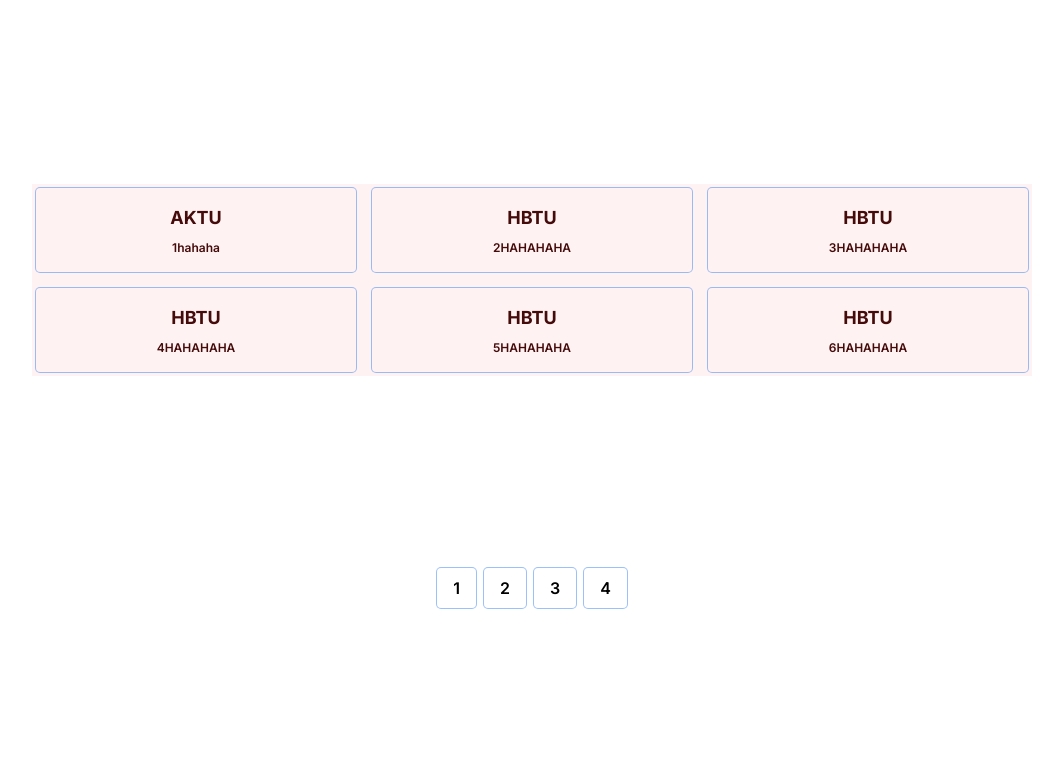
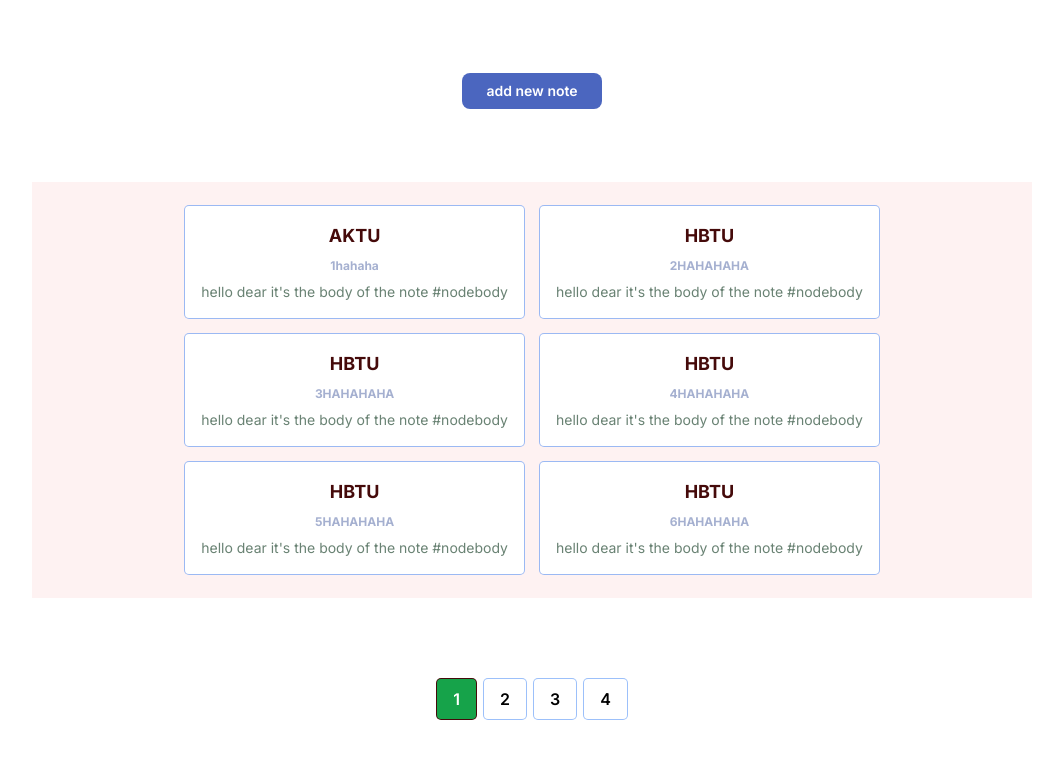
Before and after one commit to abhis12321/ecowiser-assignment, a Next.js app: page / in a window 1280 px wide. Shown: the top 758 px of the page, without its empty margins (108-1171 px from the left). Built offline with nearby package versions, Linux system fonts and the light colour scheme.

Commit message:
Some functionality modified

```diff
--- a/src/app/_component/NodesContainer.js
+++ b/src/app/_component/NodesContainer.js
@@ -1,11 +1,11 @@
 import React from 'react';
 import NoteBox from './NoteBox';
 
-export default function NoteList({ notes}) {
+export default function NoteContainer({ notes , currentPage , saveNote }) {
     return (
-        <div className="w-[98%] max-w-[1000px] mx-auto flex flex-wrap gap-4 justify-center items-center overflow-auto p-1 bg-red-50">
-            {notes.map((note , index) => (
-                <NoteBox key={index} note={note} />
+        <div className="w-[98%] max-w-[1000px] mx-auto flex flex-wrap gap-4 justify-center items-center overflow-auto px-4 py-6 bg-red-50">
+            {currentPage.map((index , i) => (
+                <NoteBox key={i} note={notes[index]} saveNote={saveNote} exist={index} />
             ))}
         </div>
     );
--- a/src/app/_component/NoteBox.js
+++ b/src/app/_component/NoteBox.js
@@ -1,10 +1,17 @@
-import React from 'react'
+import React, { useState } from 'react'
+import NoteForm from './NoteForm';
 
-export default function NoteBox({note}) {
+export default function NoteBox({note , saveNote , exist}) {
+  const [editable , setEditable] = useState(false);
   return (
-    <div className='ring-1 rounded p-4 min-w-[320px] flex gap-2 flex-col items-center justify-center'>
+    <div className='ring-1 rounded p-4 min-w-[300px] flex gap-2 flex-col items-center justify-center bg-white' onClick={e => setEditable(true)}>
       <h3 className="text-lg font-bold text-red-950">{note.title}</h3>
-      <p className="text-xs text-red-950 font-semibold">{note.tagline}</p>
+      <p className="text-xs text-blue-900/40 font-bold">{note.tagline}</p>
+      <p className="text-sm text-green-950/60 ">{note.body}</p>
+
+      {
+         editable && <NoteForm note={note} setEditable = {setEditable} saveNote={saveNote} exist={exist}/>
+      }
     </div>
   )
 }
--- a/src/app/_component/NoteForm.js
+++ b/src/app/_component/NoteForm.js
@@ -1,21 +1,25 @@
 import React, { useState } from 'react';
 
-export default function NoteForm({ onSave, note }) {
+export default function NoteForm({ saveNote, note , setEditable , exist }) {
     const [title, setTitle] = useState(note ? note.title : '');
     const [tagline, setTagline] = useState(note ? note.tagline : '');
     const [body, setBody] = useState(note ? note.body : '');
 
     const handleSubmit = (e) => {
         e.preventDefault();
-        onSave({ title, tagline, body, id: note ? note.id : null });
+        setEditable(false);
+        saveNote({ title, tagline, body, id: note ? note.id : null } , exist);
     };
 
     return (
-        <form onSubmit={handleSubmit} className='flex flex-col gap-2 items-center justify-center w-[98%] max-w-[500px] mx-auto p-4 text-violet-800' style={{minHeight:'calc(90vh)'}}>
-            <input type="text" value={title} onChange={(e) => setTitle(e.target.value)} placeholder="Title" required  className='ring-1 w-full p-2 rounded focus:ring-violet-700 border-none outline-none bg-blue-600/10'/>
-            <input type="text" value={tagline} onChange={(e) => setTagline(e.target.value)} placeholder="Tagline" required  className='ring-1 w-full p-2 rounded focus:ring-violet-700 border-none outline-none bg-blue-600/10'/>
-            <textarea value={body} onChange={(e) => setBody(e.target.value)} placeholder="Body" required  className='ring-1 w-full p-2 rounded focus:ring-violet-700 border-none outline-none bg-blue-600/10' rows={5}/>
-            <button type="submit" className='ring-1 w-full p-2 rounded focus:ring-violet-700 border-none outline-none bg-red-800 hover:bg-red-600 text-white'>Save</button>
-        </form>
+        <div className="absolute top-0 left-0 h-[100vh] w-[100vw] bg-violet-300/35 flex items-center">
+            <form onSubmit={handleSubmit} className='flex flex-col gap-2 items-center justify-center w-[98%] max-w-[500px] mx-auto p-4 text-violet-800 bg-white rounded-lg' >
+                <input type="text" value={title} onChange={(e) => setTitle(e.target.value)} placeholder="Title" required className='ring-1 w-full p-2 rounded focus:ring-violet-700 border-none outline-none bg-blue-600/10' />
+                <input type="text" value={tagline} onChange={(e) => setTagline(e.target.value)} placeholder="Tagline" required className='ring-1 w-full p-2 rounded focus:ring-violet-700 border-none outline-none bg-blue-600/10' />
+                <textarea value={body} onChange={(e) => setBody(e.target.value)} placeholder="Body" required className='ring-1 w-full p-2 rounded focus:ring-violet-700 border-none outline-none bg-blue-600/10' rows={5} />
+                <button type="submit" className='ring-1 w-full p-2 rounded focus:ring-violet-700 border-none outline-none bg-red-800 hover:bg-red-600 text-white'>Save</button>
+            </form>
+
+        </div>
     );
 };
--- a/src/app/_component/PaginationHandler.js
+++ b/src/app/_component/PaginationHandler.js
@@ -1,6 +1,6 @@
 import React from 'react';
 
-export default function PaginationHandler({ totalNotes, paginate }) {
+export default function PaginationHandler({ totalNotes, paginate, currentPage }) {
     const pageNumbers = [];
 
     for (let i = 1; i <= Math.ceil(totalNotes / 6); i++) {
@@ -10,7 +10,7 @@ export default function PaginationHandler({ totalNotes, paginate }) {
     return (
         <div className="w-[98%] max-w-[1000px] mx-auto p-2 flex items-center justify-center gap-2 overflow-auto">
             {pageNumbers.map((number) => (
-                <div key={number} onClick={() => paginate(Math.max(6*(number-1) , 0))} className="ring-1 rounded py-2 px-4 w-fit font-semibold hover:bg-green-600/40 hover:ring-violet-600 hover:text-violet-900">
+                <div key={number} onClick={() => paginate(Math.max(6*(number-1) , 0))} className={`ring-1 rounded py-2 px-4 w-fit font-semibold ${currentPage === number ? "bg-green-600 text-white ring-red-950" : "hover:bg-blue-600/30 hover:ring-violet-600 hover:text-violet-900 cursor-pointer"}`}>
                     {number}
                 </div>
             ))}
--- a/src/app/page.js
+++ b/src/app/page.js
@@ -2,51 +2,70 @@
 import React, { useEffect, useState } from 'react'
 import NoteForm from './_component/NoteForm'
 import PaginationHandler from './_component/PaginationHandler';
-import NoteList from './_component/NodesContainer';
+import NotesContainer from './_component/NodesContainer';
 
 export default function page() {
+  const [newNote , setNewNote] = useState(false);
   const [currentNotes, setCurrentNotes] = useState([]);
-  const [notes , setNotes] = useState([
-    {title:"AKTU" , tagline:"1hahaha"} ,
-     {title:"HBTU" , tagline:"2HAHAHAHA"},
-     {title:"HBTU" , tagline:"3HAHAHAHA"},
-     {title:"HBTU" , tagline:"4HAHAHAHA"},
-     {title:"HBTU" , tagline:"5HAHAHAHA"},
-     {title:"HBTU" , tagline:"6HAHAHAHA"},
-     {title:"HBTU" , tagline:"7HAHAHAHA"},
-     {title:"HBTU" , tagline:"8HAHAHAHA"},
-     {title:"HBTU" , tagline:"9HAHAHAHA"},
-     {title:"HBTU" , tagline:"10HAHAHAHA"},
-     {title:"HBTU" , tagline:"11HAHAHAHA"},
-     {title:"HBTU" , tagline:"12HAHAHAHA"},
-     {title:"HBTU" , tagline:"13HAHAHAHA"},
-     {title:"HBTU" , tagline:"14HAHAHAHA"},
-     {title:"HBTU" , tagline:"15HAHAHAHA"},
-     {title:"HBTU" , tagline:"16HAHAHAHA"},
-     {title:"HBTU" , tagline:"17HAHAHAHA"},
-     {title:"HBTU" , tagline:"18HAHAHAHA"},
-     {title:"HBTU" , tagline:"19HAHAHAHA"},
-     {title:"HBTU" , tagline:"20HAHAHAHA"},
-     {title:"HBTU" , tagline:"21HAHAHAHA"},
-     {title:"HBTU" , tagline:"22HAHAHAHA"},
+  const [notes, setNotes] = useState([
+    { title: "AKTU", tagline: "1hahaha", body: "hello dear it's the body of the note #nodebody" },
+    { title: "HBTU", tagline: "2HAHAHAHA", body: "hello dear it's the body of the note #nodebody" },
+    { title: "HBTU", tagline: "3HAHAHAHA", body: "hello dear it's the body of the note #nodebody" },
+    { title: "HBTU", tagline: "4HAHAHAHA", body: "hello dear it's the body of the note #nodebody" },
+    { title: "HBTU", tagline: "5HAHAHAHA", body: "hello dear it's the body of the note #nodebody" },
+    { title: "HBTU", tagline: "6HAHAHAHA", body: "hello dear it's the body of the note #nodebody" },
+    { title: "HBTU", tagline: "7HAHAHAHA", body: "hello dear it's the body of the note #nodebody" },
+    { title: "HBTU", tagline: "8HAHAHAHA", body: "hello dear it's the body of the note #nodebody" },
+    { title: "HBTU", tagline: "9HAHAHAHA", body: "hello dear it's the body of the note #nodebody" },
+    { title: "HBTU", tagline: "10HAHAHAHA", body: "hello dear it's the body of the note #nodebody" },
+    { title: "HBTU", tagline: "11HAHAHAHA", body: "hello dear it's the body of the note #nodebody" },
+    { title: "HBTU", tagline: "12HAHAHAHA", body: "hello dear it's the body of the note #nodebody" },
+    { title: "HBTU", tagline: "13HAHAHAHA", body: "hello dear it's the body of the note #nodebody" },
+    { title: "HBTU", tagline: "14HAHAHAHA", body: "hello dear it's the body of the note #nodebody" },
+    { title: "HBTU", tagline: "15HAHAHAHA", body: "hello dear it's the body of the note #nodebody" },
+    { title: "HBTU", tagline: "16HAHAHAHA", body: "hello dear it's the body of the note #nodebody" },
+    { title: "HBTU", tagline: "17HAHAHAHA", body: "hello dear it's the body of the note #nodebody" },
+    { title: "HBTU", tagline: "18HAHAHAHA", body: "hello dear it's the body of the note #nodebody" },
+    { title: "HBTU", tagline: "19HAHAHAHA", body: "hello dear it's the body of the note #nodebody" },
+    { title: "HBTU", tagline: "20HAHAHAHA", body: "hello dear it's the body of the note #nodebody" },
+    { title: "HBTU", tagline: "21HAHAHAHA", body: "hello dear it's the body of the note #nodebody" },
+    { title: "HBTU", tagline: "22HAHAHAHA", body: "hello dear it's the body of the note #nodebody" },
   ]);
 
   useEffect(() => {
     paginate(0);
-  } , []);
+  }, []);
+
   const paginate = (start) => {
     let currentNotePages = [];
-    for(let i = start; i < start + 6 && i < notes.length; i++) {
-      currentNotePages.push(notes[i]);
+    for (let i = start; i < start + 6 && i < notes.length; i++) {
+      currentNotePages.push(i);
     }
     setCurrentNotes([...currentNotePages]);
   }
 
+  const saveNote = async (note , exist) => {
+    if(!exist && exist !== 0) {
+      notes.push(note);
+    } else {
+      notes[exist] = note;
+    }
+
+    // console.log(exist , note);
+    setNotes([...notes]);
+  };
+
+
   return (
     <div className='h-[100vh] flex flex-col items-center justify-evenly w-full'>
-      {/* <NoteForm /> */}
-      <NoteList notes={currentNotes} />
-      <PaginationHandler paginate={paginate} totalNotes={notes.length} />
+      {
+        newNote ?
+        <NoteForm saveNote={saveNote}  setEditable = {setNewNote} />
+        :
+        <div className="button py-2 px-6 bg-blue-800/80 hover:bg-blue-500 text-white font-semibold text-sm rounded-lg cursor-pointer" onClick={e => setNewNote(true)}>add new note</div>
+      }
+      <NotesContainer notes={notes} currentPage={currentNotes} saveNote={saveNote} />
+      <PaginationHandler paginate={paginate} totalNotes={notes.length} currentPage={currentNotes[0]/6 + 1}/>
     </div>
   )
 }
```
